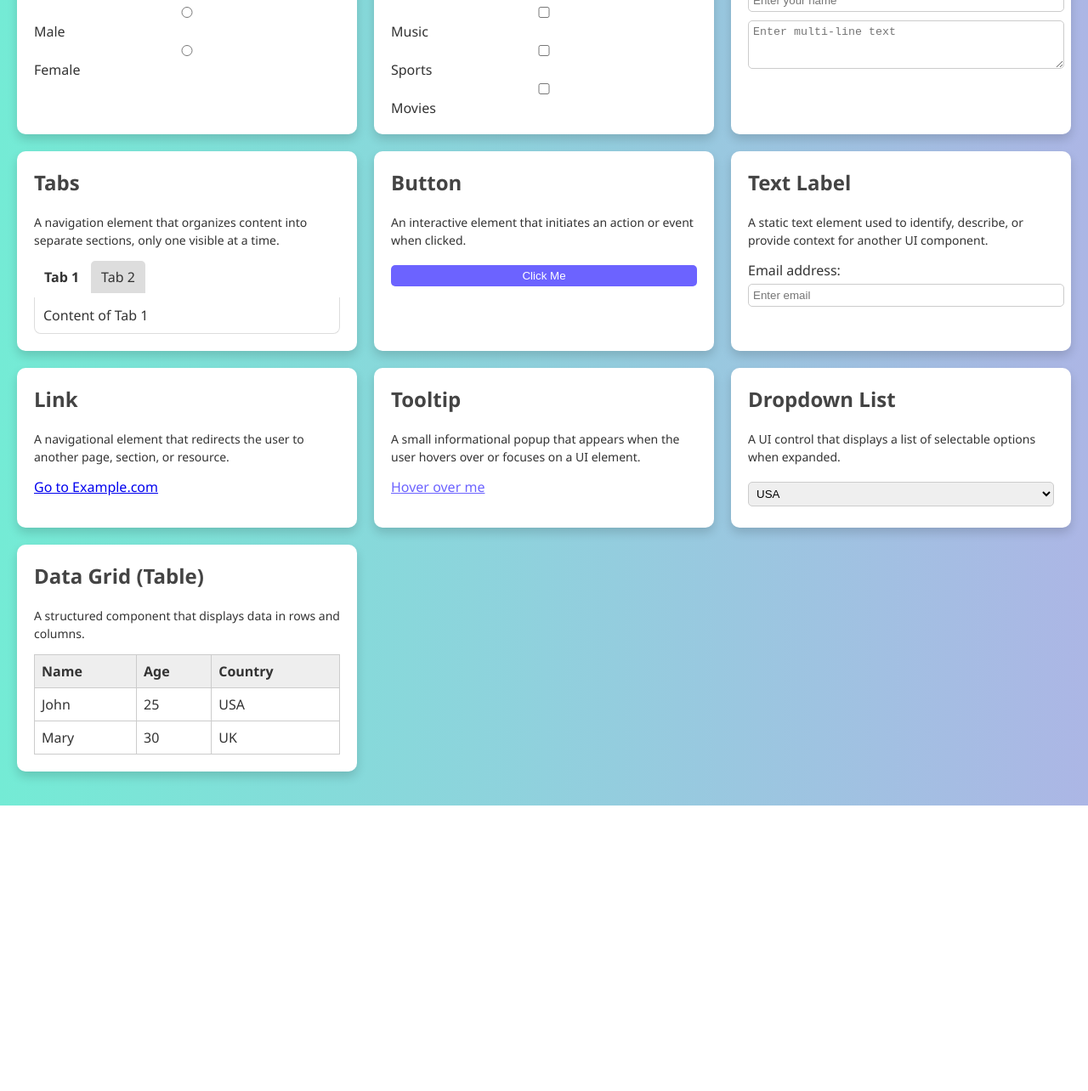
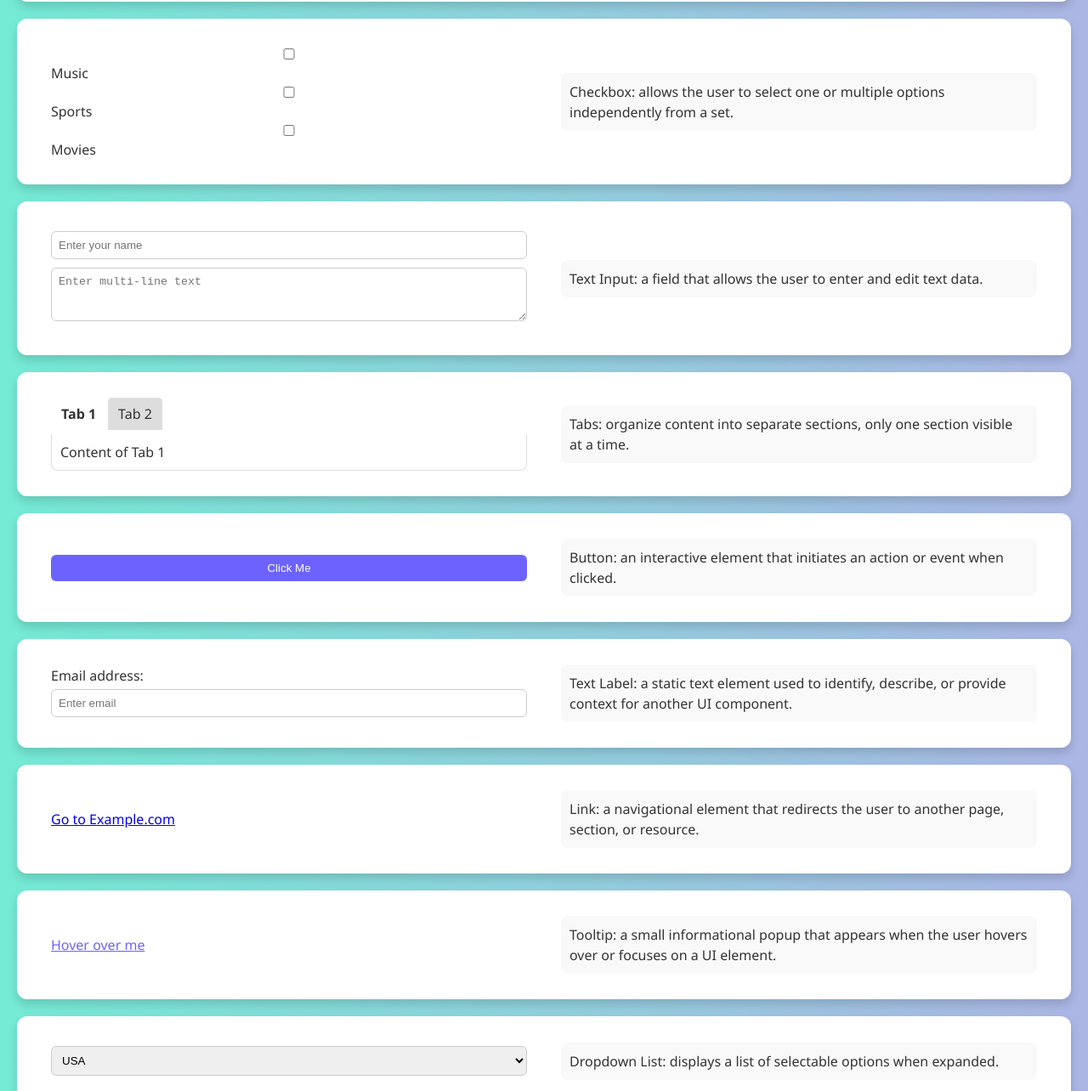
Before and after one commit to Byblosean/UI_elemetnts, a plain HTML site: page index.html in a window 1280 px wide. Shown: the part 272-1556 px from the top of the page at 85% size. Before the commit the page ends 1220 px from the top, so only its background shows below. Drawn offline with Linux system fonts and the light colour scheme.

Commit message:
Design update index.html

```diff
--- a/index.html
+++ b/index.html
@@ -8,146 +8,241 @@
   body {
     font-family: 'Segoe UI', Tahoma, Geneva, Verdana, sans-serif;
     background: linear-gradient(to right, #74ebd5, #acb6e5);
-    margin: 0; padding: 0;
+    margin: 0;
+    padding: 20px;
     color: #333;
   }
   h1 {
     text-align: center;
-    padding: 30px 0;
+    margin-bottom: 40px;
     color: #222;
   }
-  .container {
-    display: grid;
-    grid-template-columns: repeat(auto-fit, minmax(320px, 1fr));
-    gap: 20px;
-    padding: 0 20px 40px;
+  .block {
+    display: flex;
+    flex-wrap: wrap;
+    background: #fff;
+    border-radius: 12px;
+    padding: 20px;
+    margin-bottom: 20px;
+    box-shadow: 0 6px 12px rgba(0,0,0,0.15);
+    align-items: center;
   }
-  .card {
+  .example, .description {
+    flex: 1 1 300px;
+    padding: 10px 20px;
+  }
+  .description p {
+    margin: 0;
+    line-height: 1.5;
+    background: #f9f9f9;
+    padding: 10px;
+    border-radius: 8px;
+  }
+  input, select, button, textarea {
+    margin: 5px 0;
+    padding: 8px;
+    border-radius: 6px;
+    border: 1px solid #ccc;
+    width: 100%;
+    box-sizing: border-box;
+  }
+  button {
+    background: #6c63ff;
+    color: #fff;
+    border: none;
+    cursor: pointer;
+    transition: 0.3s;
+  }
+  button:hover {
+    background: #5848c2;
+  }
+  table {
+    border-collapse: collapse;
+    width: 100%;
+    margin-top: 10px;
+  }
+  th, td {
+    border: 1px solid #ccc;
+    padding: 8px;
+    text-align: left;
+  }
+  th { background: #eee; }
+  .tabs {
+    display: flex;
+    cursor: pointer;
+    margin-bottom: 5px;
+  }
+  .tab {
+    padding: 8px 12px;
+    background: #ddd;
+    margin-right: 2px;
+    border-radius: 5px 5px 0 0;
+  }
+  .tab.active {
     background: #fff;
-    border-radius: 10px;
-    padding: 20px;
-    box-shadow: 0 6px 12px rgba(0,0,0,0.15);
-    transition: transform 0.2s, box-shadow 0.2s;
+    font-weight: bold;
   }
-  .card:hover {
-    transform: translateY(-5px);
-    box-shadow: 0 10px 20px rgba(0,0,0,0.2);
+  .tab-content {
+    border: 1px solid #ddd;
+    border-top: none;
+    padding: 10px;
+    background: #fff;
+    border-radius: 0 0 8px 8px;
   }
-  h2 { margin-top: 0; color: #444; }
-  p { font-size: 14px; line-height: 1.5; }
-  input, select, button, textarea { margin: 5px 0; padding: 5px; width: 100%; border-radius: 5px; border: 1px solid #ccc; }
-  button { background: #6c63ff; color: #fff; border: none; cursor: pointer; transition: background 0.3s; }
-  button:hover { background: #5848c2; }
-  table { border-collapse: collapse; width: 100%; margin-top: 10px; }
-  th, td { border: 1px solid #ccc; padding: 8px; text-align: left; }
-  th { background: #eee; }
-  .tabs { display: flex; cursor: pointer; margin-bottom: 5px; }
-  .tab { padding: 8px 12px; background: #ddd; margin-right: 2px; border-radius: 5px 5px 0 0; }
-  .tab.active { background: #fff; font-weight: bold; }
-  .tab-content { border: 1px solid #ddd; border-top: none; padding: 10px; background: #fff; border-radius: 0 0 8px 8px; }
-  .tooltip { position: relative; display: inline-block; cursor: pointer; color: #6c63ff; text-decoration: underline; }
-  .tooltip .tooltiptext { visibility: hidden; width: 160px; background-color: #333; color: #fff; text-align: center; border-radius: 5px; padding: 5px; position: absolute; z-index: 1; bottom: 125%; left: 50%; margin-left: -80px; opacity: 0; transition: opacity 0.3s; }
-  .tooltip:hover .tooltiptext { visibility: visible; opacity: 1; }
+  .tooltip {
+    position: relative;
+    display: inline-block;
+    cursor: pointer;
+    color: #6c63ff;
+    text-decoration: underline;
+  }
+  .tooltip .tooltiptext {
+    visibility: hidden;
+    width: 160px;
+    background-color: #333;
+    color: #fff;
+    text-align: center;
+    border-radius: 5px;
+    padding: 5px;
+    position: absolute;
+    z-index: 1;
+    bottom: 125%;
+    left: 50%;
+    margin-left: -80px;
+    opacity: 0;
+    transition: opacity 0.3s;
+  }
+  .tooltip:hover .tooltiptext {
+    visibility: visible;
+    opacity: 1;
+  }
 </style>
 </head>
 <body>
 
 <h1>UI Controls Showcase</h1>
-<div class="container">
 
 <!-- Radio Button -->
-<div class="card">
-  <h2>Radio Button</h2>
-  <p>A UI control that allows the user to select only one option from a predefined group of choices.</p>
+<div class="block">
+  <div class="example">
     <form>
       <label><input type="radio" name="gender" value="male"> Male</label>
       <label><input type="radio" name="gender" value="female"> Female</label>
     </form>
   </div>
+  <div class="description">
+    <p>Radio Button: allows the user to select only one option from a predefined group of choices.</p>
+  </div>
+</div>
 
 <!-- Checkbox -->
-<div class="card">
-  <h2>Checkbox</h2>
-  <p>A UI control that allows the user to select one or multiple options independently from a set.</p>
+<div class="block">
+  <div class="example">
     <form>
       <label><input type="checkbox" name="interest" value="music"> Music</label>
       <label><input type="checkbox" name="interest" value="sports"> Sports</label>
       <label><input type="checkbox" name="interest" value="movies"> Movies</label>
     </form>
   </div>
+  <div class="description">
+    <p>Checkbox: allows the user to select one or multiple options independently from a set.</p>
+  </div>
+</div>
 
 <!-- Text Input -->
-<div class="card">
-  <h2>Text Input</h2>
-  <p>A field that allows the user to enter and edit text data.</p>
+<div class="block">
+  <div class="example">
     <input type="text" placeholder="Enter your name">
     <textarea placeholder="Enter multi-line text" rows="3"></textarea>
   </div>
+  <div class="description">
+    <p>Text Input: a field that allows the user to enter and edit text data.</p>
+  </div>
+</div>
 
 <!-- Tabs -->
-<div class="card">
-  <h2>Tabs</h2>
-  <p>A navigation element that organizes content into separate sections, only one visible at a time.</p>
+<div class="block">
+  <div class="example">
     <div class="tabs">
       <div class="tab active" onclick="showTab(0)">Tab 1</div>
       <div class="tab" onclick="showTab(1)">Tab 2</div>
     </div>
     <div class="tab-content" id="tabContent">Content of Tab 1</div>
   </div>
+  <div class="description">
+    <p>Tabs: organize content into separate sections, only one section visible at a time.</p>
+  </div>
+</div>
 
 <!-- Button -->
-<div class="card">
-  <h2>Button</h2>
-  <p>An interactive element that initiates an action or event when clicked.</p>
+<div class="block">
+  <div class="example">
     <button onclick="alert('Button clicked!')">Click Me</button>
+  </div>
+  <div class="description">
+    <p>Button: an interactive element that initiates an action or event when clicked.</p>
+  </div>
 </div>
 
 <!-- Text Label -->
-<div class="card">
-  <h2>Text Label</h2>
-  <p>A static text element used to identify, describe, or provide context for another UI component.</p>
+<div class="block">
+  <div class="example">
     <label for="email">Email address:</label>
     <input type="email" id="email" placeholder="Enter email">
   </div>
+  <div class="description">
+    <p>Text Label: a static text element used to identify, describe, or provide context for another UI component.</p>
+  </div>
+</div>
 
 <!-- Link -->
-<div class="card">
-  <h2>Link</h2>
-  <p>A navigational element that redirects the user to another page, section, or resource.</p>
+<div class="block">
+  <div class="example">
     <a href="https://example.com" target="_blank">Go to Example.com</a>
+  </div>
+  <div class="description">
+    <p>Link: a navigational element that redirects the user to another page, section, or resource.</p>
+  </div>
 </div>
 
 <!-- Tooltip -->
-<div class="card">
-  <h2>Tooltip</h2>
-  <p>A small informational popup that appears when the user hovers over or focuses on a UI element.</p>
+<div class="block">
+  <div class="example">
     <div class="tooltip">Hover over me
       <span class="tooltiptext">Tooltip information</span>
     </div>
   </div>
+  <div class="description">
+    <p>Tooltip: a small informational popup that appears when the user hovers over or focuses on a UI element.</p>
+  </div>
+</div>
 
 <!-- Dropdown List -->
-<div class="card">
-  <h2>Dropdown List</h2>
-  <p>A UI control that displays a list of selectable options when expanded.</p>
+<div class="block">
+  <div class="example">
     <select>
       <option value="usa">USA</option>
       <option value="uk">UK</option>
       <option value="germany">Germany</option>
     </select>
   </div>
+  <div class="description">
+    <p>Dropdown List: displays a list of selectable options when expanded.</p>
+  </div>
+</div>
 
 <!-- Data Grid -->
-<div class="card">
-  <h2>Data Grid (Table)</h2>
-  <p>A structured component that displays data in rows and columns.</p>
+<div class="block">
+  <div class="example">
     <table>
       <tr><th>Name</th><th>Age</th><th>Country</th></tr>
       <tr><td>John</td><td>25</td><td>USA</td></tr>
       <tr><td>Mary</td><td>30</td><td>UK</td></tr>
     </table>
   </div>
-
+  <div class="description">
+    <p>Data Grid (Table): displays data in rows and columns, often supporting sorting and filtering.</p>
+  </div>
 </div>
 
 <script>
```
Lines whose indentation alone changed are shown as unchanged.
